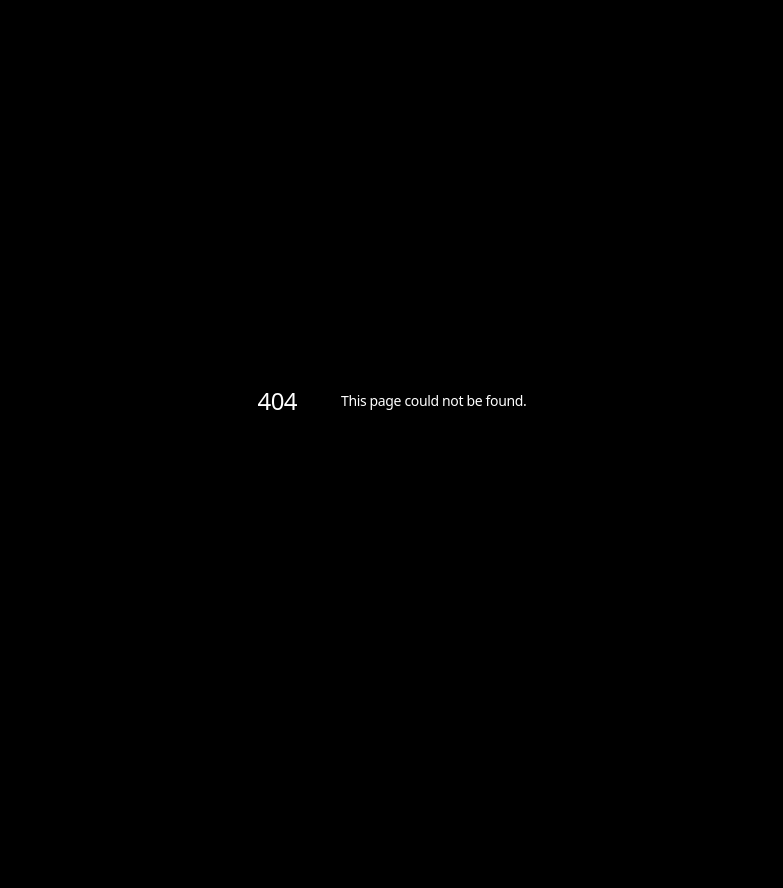
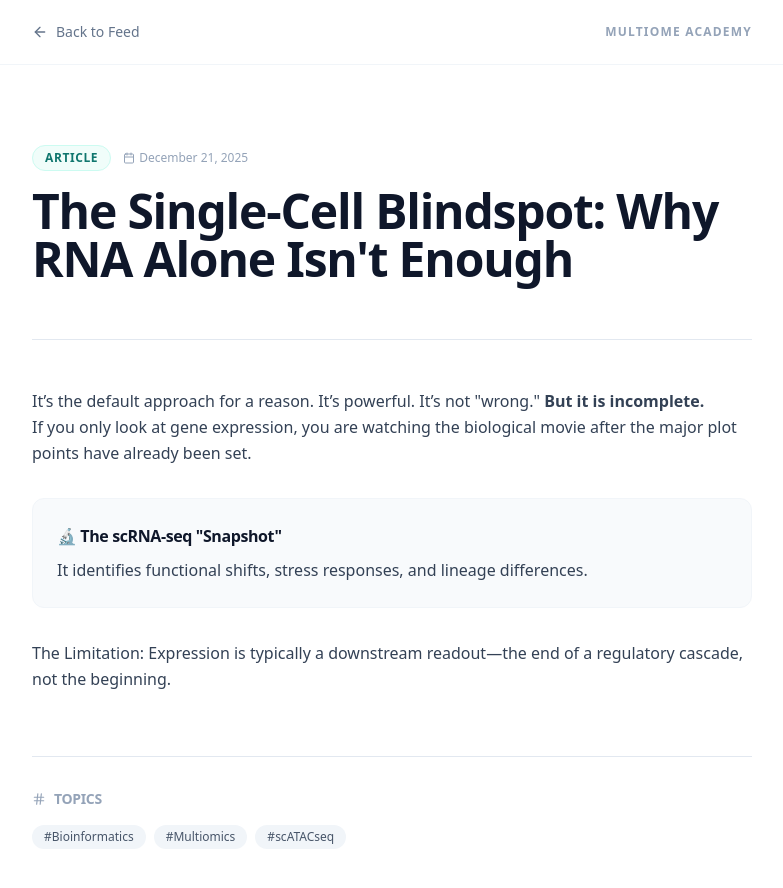
Before and after one commit to uqnsarke/multiome_academy, a Next.js app: page /newsletter/issue-1 in a window 1280 px wide. Before the commit this address had no page. Shown: the top 888 px of the page, without its empty margins (248-1031 px from the left). Before the commit the page ends 800 px from the top, so only its background shows below. Built offline with nearby package versions, Linux system fonts and the light colour scheme.

Commit message:
Add ArticlePage component for dynamic articles

```diff
--- /dev/null
+++ b/app/newsletter/[slug]/page.tsx
@@ -0,0 +1,72 @@
+import React from 'react';
+import { posts } from '../data'; // Import your content
+import { ArrowLeft, Calendar, Hash } from 'lucide-react';
+import { notFound } from 'next/navigation';
+
+// This tells Next.js which pages to build (issue-1, issue-2, etc.)
+export function generateStaticParams() {
+  return posts.map((post) => ({
+    slug: post.slug,
+  }));
+}
+
+export default function ArticlePage({ params }: { params: { slug: string } }) {
+  // Find the post that matches the URL
+  const post = posts.find((p) => p.slug === params.slug);
+
+  if (!post) {
+    notFound();
+  }
+
+  return (
+    <div className="min-h-screen bg-white text-slate-900 font-sans selection:bg-teal-100">
+
+      {/* Sticky Top Bar */}
+      <div className="sticky top-0 z-50 bg-white/80 backdrop-blur-md border-b border-slate-100">
+        <div className="max-w-3xl mx-auto px-6 h-16 flex items-center justify-between">
+          <a href="/newsletter" className="inline-flex items-center gap-2 text-slate-500 hover:text-teal-600 transition-colors font-medium text-sm">
+            <ArrowLeft size={16} /> Back to Feed
+          </a>
+          <span className="text-xs font-bold uppercase tracking-widest text-slate-400">Multiome Academy</span>
+        </div>
+      </div>
+
+      {/* Article Content */}
+      <div className="max-w-3xl mx-auto px-6 py-12 md:py-20">
+        <header className="mb-12 border-b border-slate-200 pb-8">
+          <div className="flex items-center gap-3 text-teal-600 mb-4">
+            <span className="bg-teal-50 text-teal-700 px-3 py-1 rounded-full text-xs font-bold uppercase tracking-wider border border-teal-100">
+              Article
+            </span>
+            <span className="flex items-center gap-1 text-xs font-medium text-slate-400">
+              <Calendar size={12} /> {post.date}
+            </span>
+          </div>
+
+          <h1 className="text-3xl md:text-5xl font-extrabold text-slate-900 leading-tight mb-6">
+            {post.title}
+          </h1>
+        </header>
+
+        {/* This displays the content you wrote in data.tsx */}
+        <article className="prose prose-slate prose-lg max-w-none text-slate-700 leading-relaxed">
+          {post.content}
+        </article>
+
+        {/* Footer Tags */}
+        <div className="mt-16 pt-8 border-t border-slate-200">
+           <h4 className="text-sm font-bold text-slate-400 uppercase mb-4 flex items-center gap-2">
+              <Hash size={14} /> Topics
+           </h4>
+           <div className="flex flex-wrap gap-2">
+              {post.tags.map((tag) => (
+                <span key={tag} className="px-3 py-1 bg-slate-100 text-slate-600 rounded-full text-xs font-medium">
+                  #{tag}
+                </span>
+              ))}
+           </div>
+        </div>
+      </div>
+    </div>
+  );
+}
```
